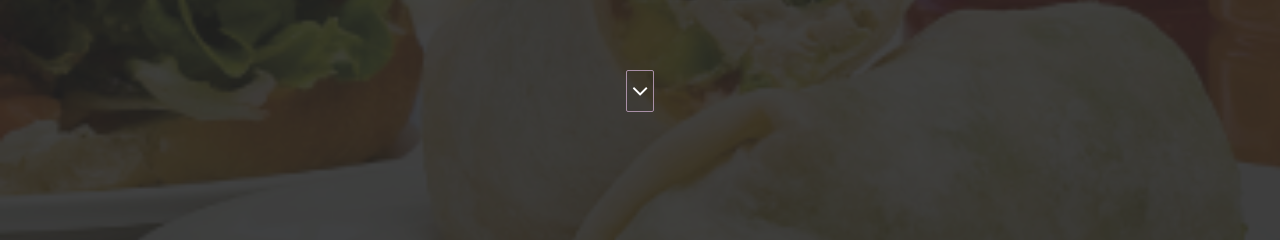
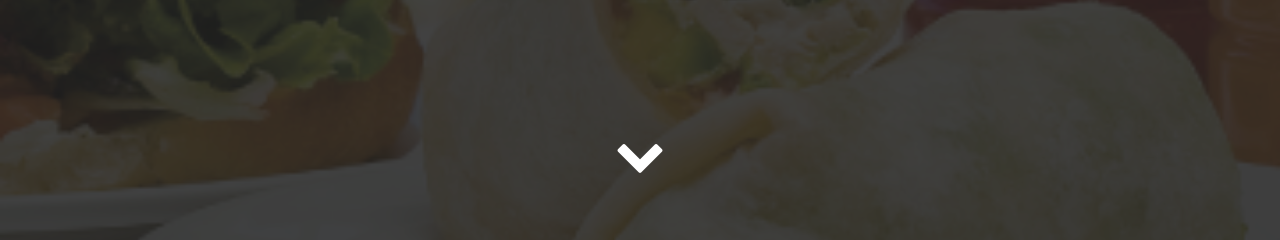
Before and after one commit to CourtneyJooste/cravesa, a plain HTML site: page index.html in a window 1280 px wide. Shown: the part 463-703 px from the top of the page. Drawn offline with nearby package versions, Linux system fonts and the light colour scheme.

Commit message:
Landing arrow change

```diff
--- a/css/style.css
+++ b/css/style.css
@@ -92,16 +92,15 @@ a:focus{
 	color: #ffffff;
 }
 
-#home a.down-btn span.fa.fa-angle-down {
-	font-size: 26px;
-	border: 1px solid #a990a7;
-	border-radius: 2px;
-	padding: 7px 5px;
+#home a.down-btn span.fa.fa-chevron-down {
+	font-size: 50px;
+	padding: 10px 5px;
 	position: relative;
-	margin-top: 100px;
+	margin-top: 150px;
 	color: #ffffff;
 	cursor: pointer;
 }
+
 .content{
 	padding-top: 16%;
 }
--- a/index.html
+++ b/index.html
@@ -81,7 +81,7 @@
                 </div>
 
                 <a href="#meet-us" class="down-btn page-scroll">
-                    <span class="fa fa-angle-down"></span>
+                    <span class="fa fa-chevron-down"></span>
                 </a>
             </div>
         </div>
```
